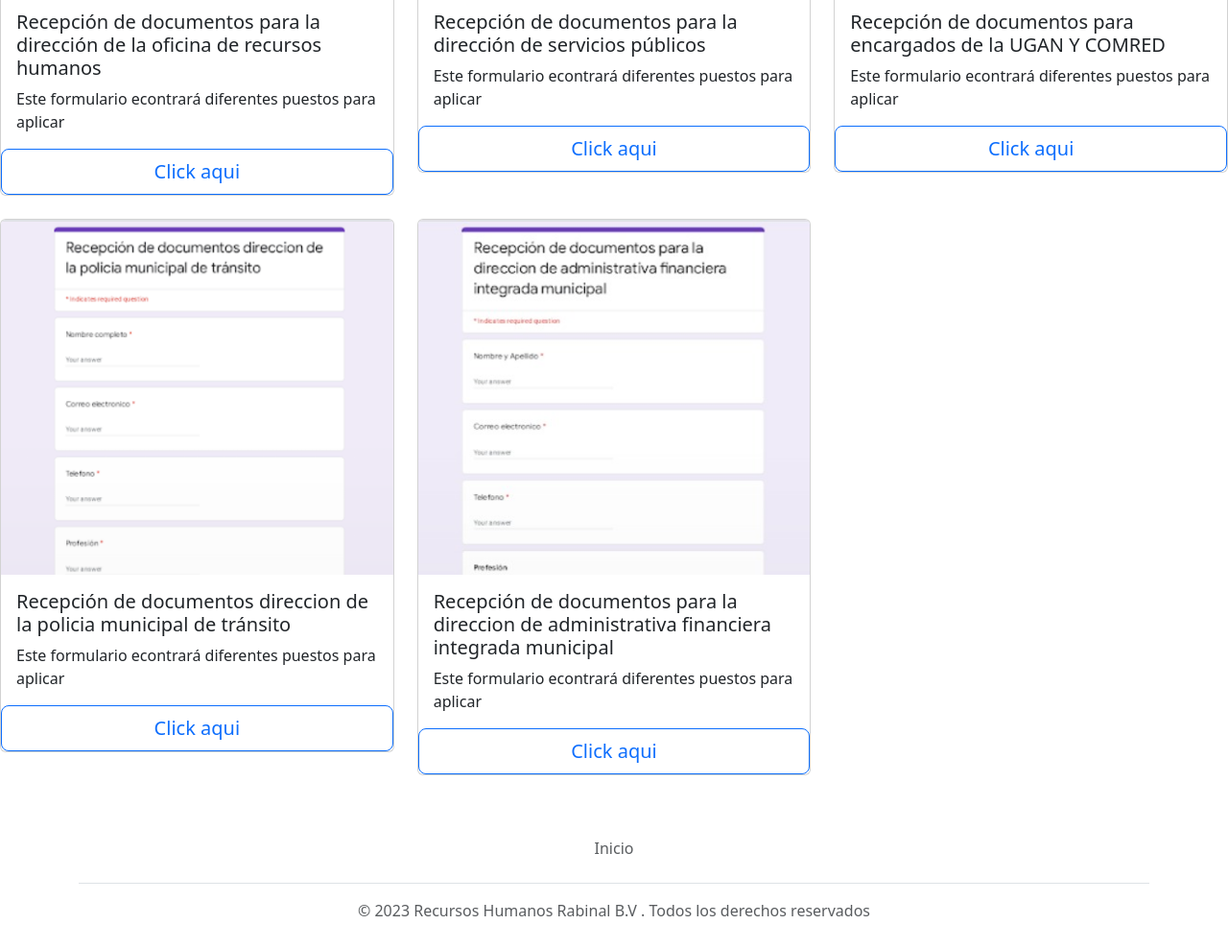
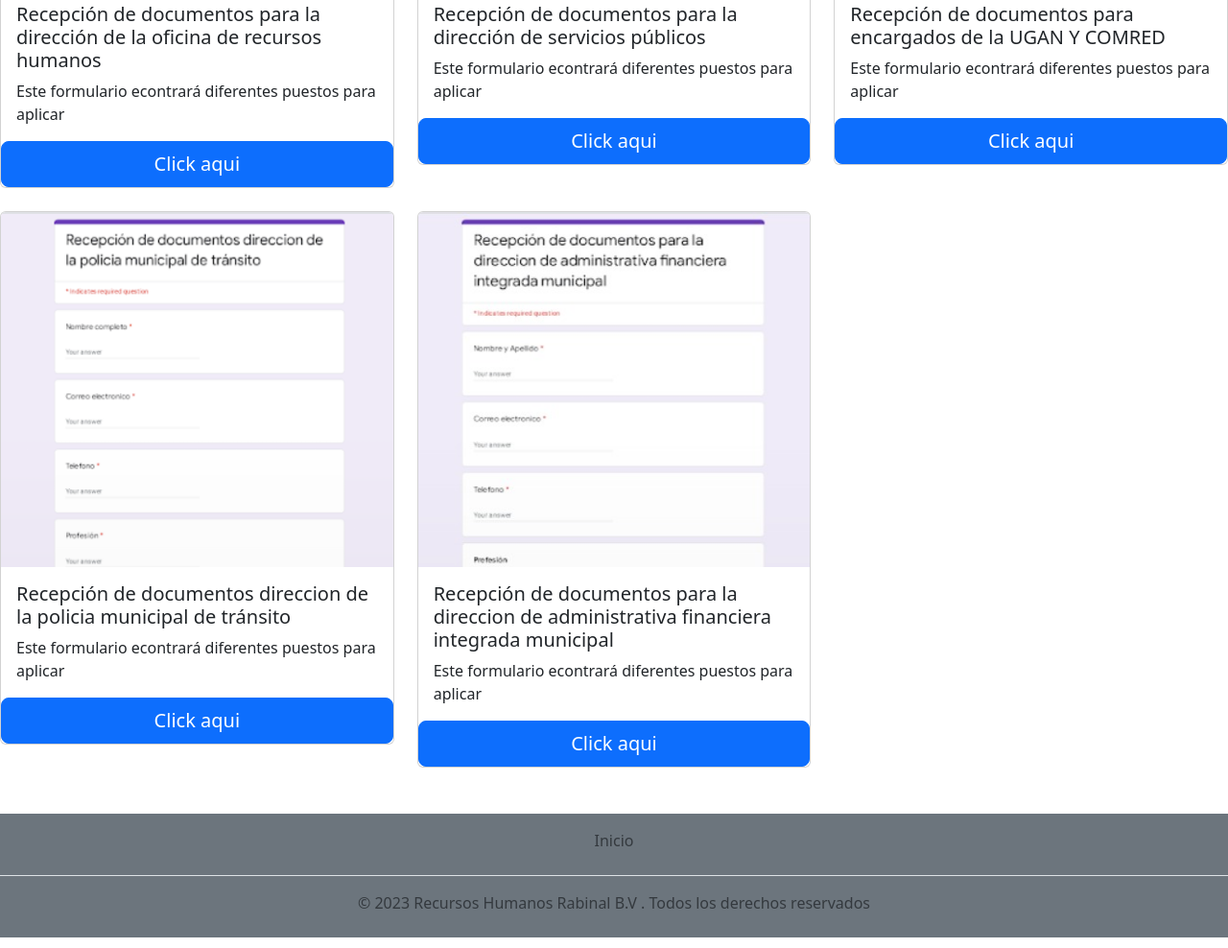
Before and after one commit to VictorRCortez/page-work-rrhh, a website: page public/index.html in a window 1280 px wide. Shown: the part 517-1505 px from the top of the page at 96% size. Drawn offline with nearby package versions, Linux system fonts and the light colour scheme.

Commit message:
teen commit

```diff
--- a/public/index.html
+++ b/public/index.html
@@ -5,14 +5,16 @@
     <meta charset="UTF-8">
     <meta name="viewport" content="width=device-width, initial-scale=1.0">
     <title>Bienvenido | Portal de trabajo </title>
-    <link rel="icon" type="image/png"  href="assets/favicon-32x32.png">
+    <link rel="icon" type="image/png" href="assets/favicon-32x32.png">
     <link rel="stylesheet" type="text/css" href="style.css">
     <link href="https://cdn.jsdelivr.net/npm/bootstrap@5.3.2/dist/css/bootstrap.min.css" rel="stylesheet"
         integrity="sha384-T3c6CoIi6uLrA9TneNEoa7RxnatzjcDSCmG1MXxSR1GAsXEV/Dwwykc2MPK8M2HN" crossorigin="anonymous">
 </head>
 
 <body>
-    <nav class="navbar navbar-expand-lg navbar-light" style="background-color: #b2d8f3;">
+
+    <header">
+        <nav class="navbar navbar-expand-md navbar-dark fixed-top" style="background-color: #4c7bea">
             <div class="container-fluid">
                 <a class="navbar-brand" href="#RecursosHumanos"></a>
                 <img src="assets/logo-munirabinal-preview (1).png" alt="logo" width="150" height="80">
@@ -26,14 +28,43 @@
                             <a class="nav-link active fs-3" href="#RecursosHumanos">Bienvenido</a>
                         </li>
                         <li class="nav-item">
-                        <a class="nav-link active fs-3" href="#">Recepción de documentos para el área de recursos humanos</a>
+                            <a class="nav-link active fs-3" href="#">Recepción de documentos para el área de recursos
+                                humanos</a>
                         </li>
                     </ul>
                 </div>
             </div>
         </nav>
+        </header>
 
-    <!-- <div id="carouselExampleInterval" class="carousel slide" data-bs-ride="carousel">
+        <!-- <nav class="navbar navbar-expand-md navbar-dark fixed-top" style="background-color: #f633c5;"> 50b3fa
+        <a class="navbar-brand" href="#RecursosHumanos"></a>
+        <img src="assets/logo-munirabinal-preview (1).png" alt="logo" width="150" height="80">
+        <button class="navbar-toggler" type="button" data-bs-toggle="collapse" data-bs-target="#navbartoggle"
+            aria-controls="navbartoggle" aria-expanded="false" aria-label="Toggle navigation">
+            <span class="navbar-toggler-icon"></span>
+        </button>
+        <div class="collapse navbar-collapse" id="navbartoggle">
+            <ul class="navbar-nav me-auto mb-2 mb-md-0">
+                <li class="nav-item">
+                    <a class="nav-link active fs-3" href="#RecursosHumanos">Bienvenido</a>
+                </li>
+                <li class="nav-item">
+                    <a class="nav-link active fs-3" href="#">Recepción de documentos para el área de recursos
+                        humanos</a>
+                </li>
+            </ul>
+        </div>
+        </div>
+    </nav> -->
+
+        <main>
+
+            <div class="mb-2" style="background-color: #AAE2FA;">
+                <h4>¡Explora las nuevas oportunidades laborales hoy!</h4>
+            </div>
+
+            <!-- <div id="carouselExampleInterval" class="carousel slide mb-5" data-bs-ride="carousel">
             <div class="carousel-inner">
                 <div class="carousel-item" data-bs-interval="10000">
                     <svg class="bd-placeholder-img bd-placeholder-img-lg d-block w-100" width="800" height="400"
@@ -63,6 +94,7 @@
                     </svg>
                 </div>
             </div>
+
             <button class="carousel-control-prev" type="button" data-bs-target="#carouselExampleInterval"
                 data-bs-slide="prev">
                 <span class="carousel-control-prev-icon" aria-hidden="true"></span>
@@ -82,20 +114,20 @@
                 </span>
             </button>
         </div> -->
-    <nav class="mb-3">
-        <h4>¡Explora las nuevas oportunidades laborales hoy!</h4>
-    </nav>
-    <div class="row row-cols-1 row-cols-md-3 g-4 mb-5">
+
+            <div class="row row-cols-1 row-cols-md-3 g-4 mb-5 bg-ligth">
                 <div class="col">
-            <div class="card">
+                    <div class="card ">
                         <img src="assets/Recepcion 1.png" class="card-img-top" alt="" width="30" height="370">
                         <div class="card-body">
-                    <h5 class="card-title">Recepción de documentos para la dirección de la oficina de recursos humanos
+                            <h5 class="card-title">Recepción de documentos para la dirección de la oficina de recursos
+                                humanos
                             </h5>
                             <p class="card-text">Este formulario econtrará diferentes puestos para aplicar</p>
                         </div>
                         <a href="https://forms.gle/kCPXV7j67WzxD6AP9">
-                    <button type="button" class="w-100 btn btn-lg btn-outline-primary">Click aqui</button>
+                            <button type="button" class="w-100 btn btn-lg btn-outline-primary active">Click
+                                aqui</button>
                         </a>
                     </div>
                 </div>
@@ -107,7 +139,8 @@
                             <p class="card-text">Este formulario econtrará diferentes puestos para aplicar</p>
                         </div>
                         <a href="https://forms.gle/wtVTqrWioZepTiEHA">
-                    <button type="button" class="w-100 btn btn-lg btn-outline-primary">Click aqui</button>
+                            <button type="button" class="w-100 btn btn-lg btn-outline-primary active">Click
+                                aqui</button>
                         </a>
                     </div>
                 </div>
@@ -119,7 +152,8 @@
                             <p class="card-text">Este formulario econtrará diferentes puestos para aplicar</p>
                         </div>
                         <a href="https://forms.gle/WPDCsQjM25yB4MfKA">
-                    <button type="button" class="w-100 btn btn-lg btn-outline-primary">Click aqui</button>
+                            <button type="button" class="w-100 btn btn-lg btn-outline-primary active">Click
+                                aqui</button>
                         </a>
                     </div>
                 </div>
@@ -127,11 +161,13 @@
                     <div class="card">
                         <img src="assets/Recepcion 4.png" class="card-img-top" alt="..." width="30" height="370">
                         <div class="card-body">
-                    <h5 class="card-title">Recepción de documentos direccion de la policia municipal de tránsito</h5>
+                            <h5 class="card-title">Recepción de documentos direccion de la policia municipal de tránsito
+                            </h5>
                             <p class="card-text">Este formulario econtrará diferentes puestos para aplicar</p>
                         </div>
                         <a href="https://forms.gle/XC13yTjFDKPegcgw6">
-                    <button type="button" class="w-100 btn btn-lg btn-outline-primary">Click aqui</button>
+                            <button type="button" class="w-100 btn btn-lg btn-outline-primary active">Click
+                                aqui</button>
                         </a>
                     </div>
                 </div>
@@ -139,11 +175,14 @@
                     <div class="card">
                         <img src="assets/Recepcion 5.png" class="card-img-top" alt="..." width="30" height="370">
                         <div class="card-body">
-                    <h5 class="card-title">Recepción de documentos para la direccion de administrativa financiera integrada municipal</h5>
+                            <h5 class="card-title">Recepción de documentos para la direccion de administrativa
+                                financiera
+                                integrada municipal</h5>
                             <p class="card-text">Este formulario econtrará diferentes puestos para aplicar</p>
                         </div>
                         <a href="https://forms.gle/CMEqptRz1D2YV7qV6">
-                    <button type="button" class="w-100 btn btn-lg btn-outline-primary">Click aqui</button>
+                            <button type="button" class="w-100 btn btn-lg btn-outline-primary active">Click
+                                aqui</button>
                         </a>
                     </div>
                 </div>
@@ -161,15 +200,17 @@
                 </div>
             </div> -->
             </div>
-    <div class="container">
-        <footer class="py-2 my-4">
+
+
+
+            <footer class="py-2 my-4 bg-secondary">
                 <ul class="nav justify-content-center border-bottom pb-3 mb-3">
                     <li class="nav-item"><a href="#" class="nav-link px-2 text-body-secondary">Inicio</a></li>
                 </ul>
-            <p class="text-center text-body-secondary">&copy; 2023 Recursos Humanos Rabinal B.V . Todos los derechos reservados</p>
+                <p class="text-center text-body-secondary">&copy; 2023 Recursos Humanos Rabinal B.V . Todos los derechos
+                    reservados</p>
             </footer>
-    </div>
-
+        </main>
 
 
         <script src="https://cdn.jsdelivr.net/npm/bootstrap@5.3.2/dist/js/bootstrap.bundle.min.js"
--- a/public/style.css
+++ b/public/style.css
@@ -1 +1,4 @@
-/* Estilo personalizado para agregar margen superior al contenido */
+/* Estilo personalizado*/
+body {
+    padding-top: 6rem;
+}
```
Lines whose indentation alone changed are shown as unchanged.
